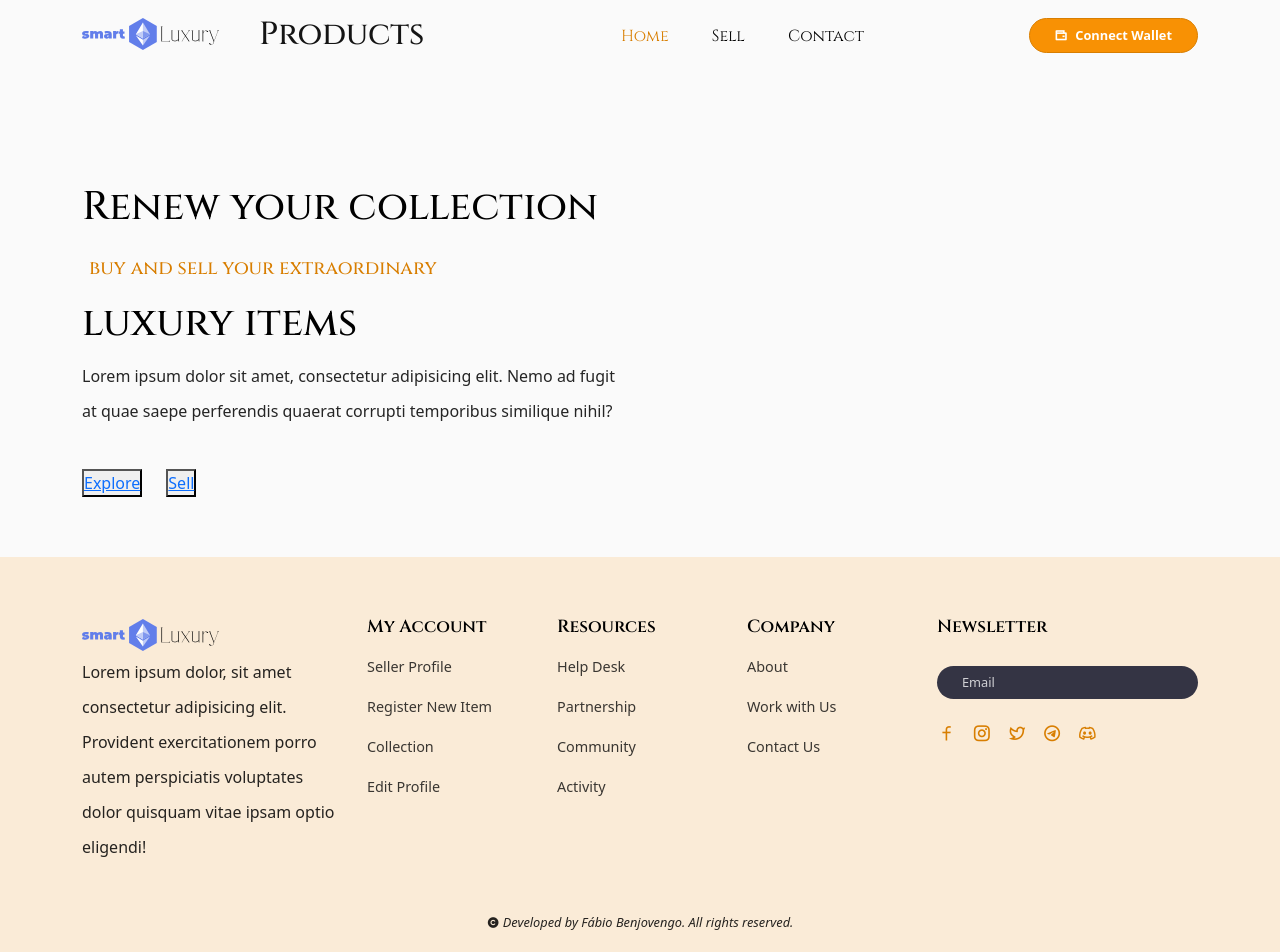
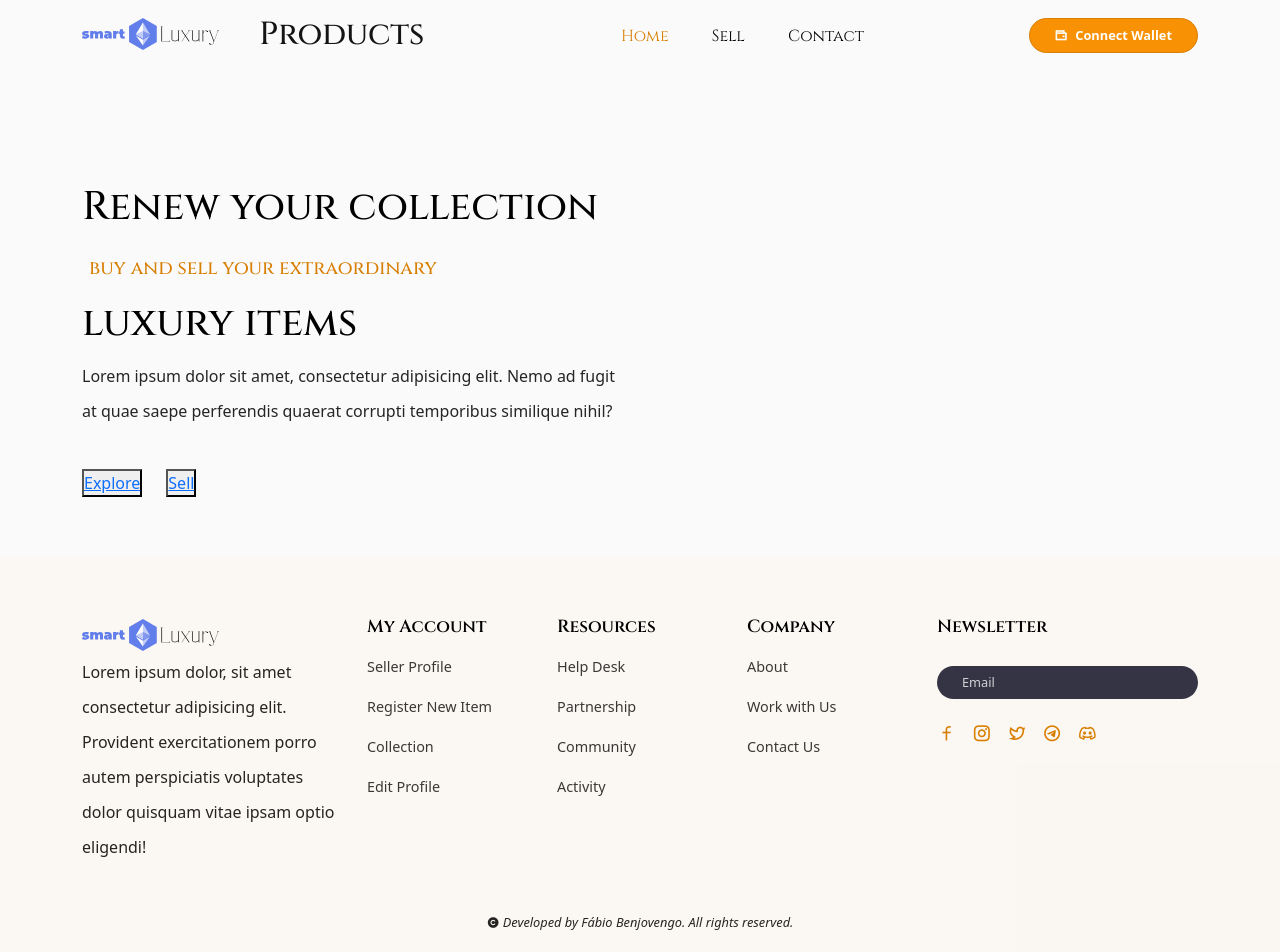
Before and after one commit to Benjovengo/SmartLuxury, a React (Create React App) app in the folder client/: page /home in a window 1280 px wide. Shown: the top 952 px of the page. Built offline with nearby package versions, Linux system fonts and the light colour scheme.

Commit message:
fix: replace background color

```diff
--- a/client/src/components/Footer/footer.css
+++ b/client/src/components/Footer/footer.css
@@ -6,7 +6,7 @@
 }
 
 .footer {
-  background-color: antiquewhite;
+  background-color: rgba(250, 235, 215, 0.25);
   padding-bottom: 15px;
 }
 
```
